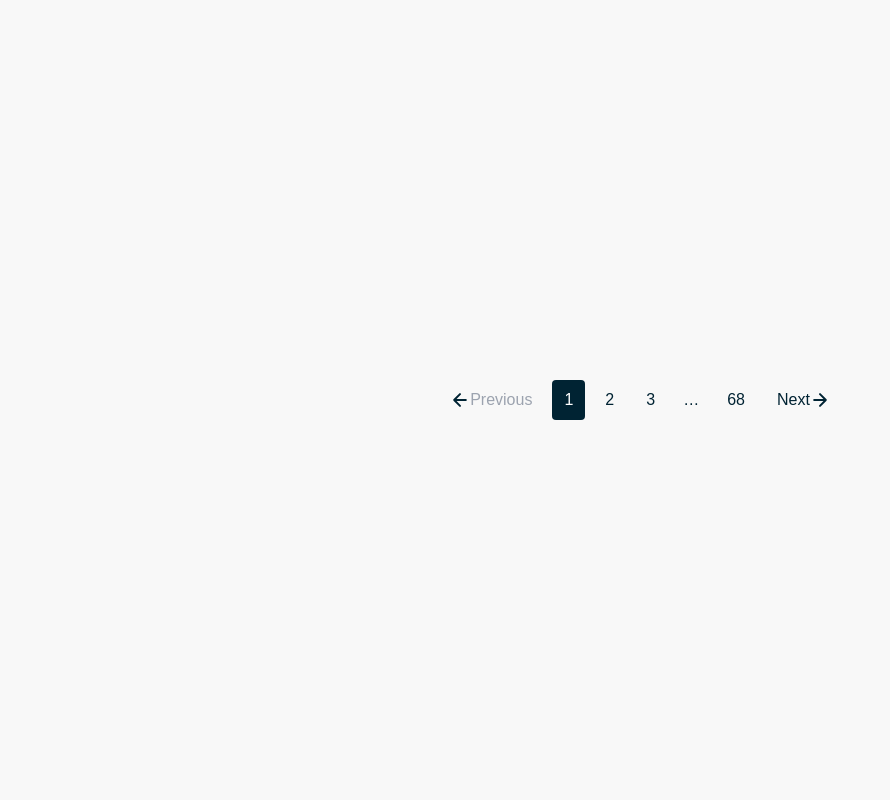
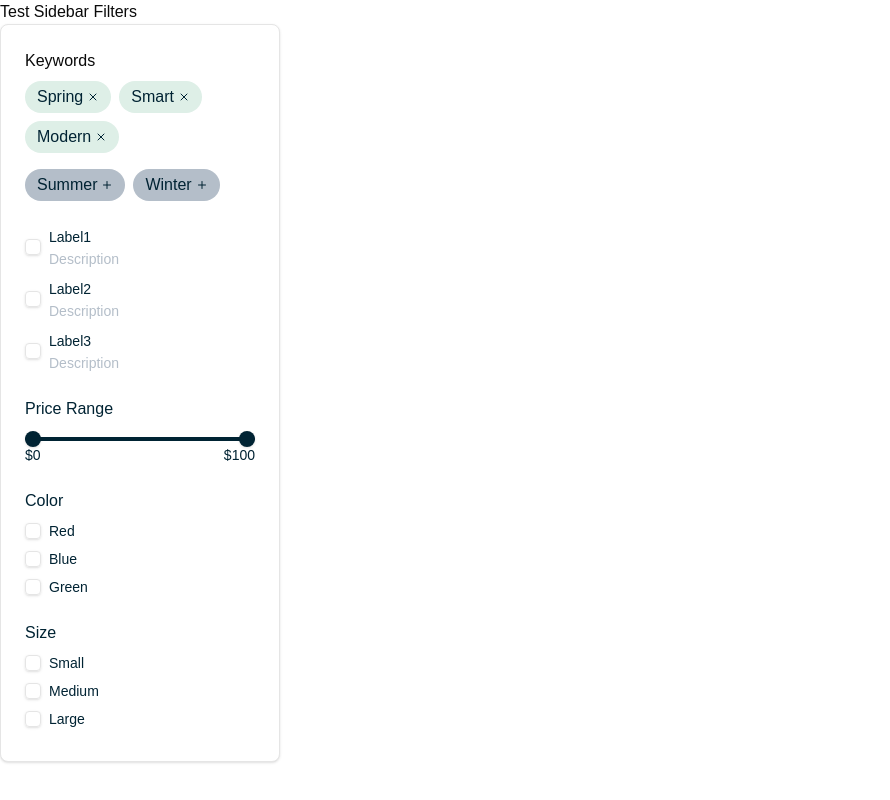
Before and after one commit to marvelous-007/offer-hub, a Next.js app: page /test in a window 1280 px wide. Shown: the whole page, without its empty margins (0-890 px from the left). Built offline with nearby package versions, Linux system fonts and the light colour scheme.

Commit message:
feat: change import to sideBar

```diff
--- a/package.json
+++ b/package.json
@@ -12,6 +12,7 @@
     "@hookform/resolvers": "^3.10.0",
     "@radix-ui/react-checkbox": "^1.1.3",
     "@radix-ui/react-label": "^2.1.1",
+    "@radix-ui/react-slider": "^1.2.2",
     "@radix-ui/react-slot": "^1.1.1",
     "class-variance-authority": "^0.7.1",
     "clsx": "^2.1.1",
--- a/src/app/test/page.tsx
+++ b/src/app/test/page.tsx
@@ -1,23 +1,14 @@
-"use client"
+import React from 'react';
+import ReactDOM from 'react-dom';
+import SidebarFilters from '../../components/ui/sideBarFilters';
 
-import React, { useState } from "react";
-import Pagination from "../../components/ui/pagination";
-
-export default function PaginationTest() {
-  const [currentPage, setCurrentPage] = useState(1);
-  const totalPages = 68;
-
-  const handlePageChange = (page: number) => {
-    setCurrentPage(page);
-  };
-
+const App = () => {
   return (
-    <div className="min-h-screen flex items-center justify-center bg-[#F8F8F8]">
-      <Pagination
-        currentPage={currentPage}
-        totalPages={totalPages}
-        onPageChange={handlePageChange}
-      />
+    <div>
+      <h1>Test Sidebar Filters</h1>
+      <SidebarFilters />
     </div>
   );
-}
+};
+
+export default App;
--- a/src/components/ui/sideBarFilters.tsx
+++ b/src/components/ui/sideBarFilters.tsx
@@ -1,20 +1,22 @@
 "use client";
+
 import { useState } from "react";
 import { Card } from "@/components/ui/card";
 import { Badge } from "@/components/ui/badge";
+import { Checkbox } from "@/components/ui/checkbox";
+import { Slider } from "@/components/ui/slider";
 import { X, Check, Plus } from "lucide-react";
-import * as Slider from "@radix-ui/react-slider";
 
 export default function SidebarFilters() {
-  const allKeywords = ["Spring", "Smart", "Modern", "Summer", "Winter"]; // Lista completa
-  const [keywords, setKeywords] = useState(["Spring", "Smart", "Modern"]); // Keywords activas
+  const allKeywords = ["Spring", "Smart", "Modern", "Summer", "Winter"];
+  const [keywords, setKeywords] = useState(["Spring", "Smart", "Modern"]);
   const [priceRange, setPriceRange] = useState([0, 100]);
-  const [checkedLabels, setCheckedLabels] = useState<string[]>([]); // Estado independiente para los "Labels"
+  const [checkedLabels, setCheckedLabels] = useState<string[]>([]);
   const [checkedColors, setCheckedColors] = useState<string[]>([]);
   const [checkedSizes, setCheckedSizes] = useState<string[]>([]);
   const colors = ["Red", "Blue", "Green"];
   const sizes = ["Small", "Medium", "Large"];
-  const labels = ["Label1", "Label2", "Label3"]; // Etiquetas para los checkboxes generales
+  const labels = ["Label1", "Label2", "Label3"];
 
   const updatePriceRange = (value: [number, number]) => {
     setPriceRange(value);
@@ -65,23 +67,16 @@ export default function SidebarFilters() {
       <div className="mb-6">
         {labels.map((label, index) => (
           <div key={index} className="flex items-center gap-2 mb-2">
-            <div
-              className={`w-5 h-5 flex items-center justify-center border rounded ${
-                checkedLabels.includes(label)
-                  ? "bg-[#002333] text-white"
-                  : "border-[#B4BEC9]"
-              }`}
-              onClick={() => {
-                const updatedLabels = checkedLabels.includes(label)
-                  ? checkedLabels.filter((l) => l !== label)
-                  : [...checkedLabels, label];
+            <Checkbox
+              id={`label-${index}`}
+              checked={checkedLabels.includes(label)}
+              onCheckedChange={(checked) => {
+                const updatedLabels = checked
+                  ? [...checkedLabels, label]
+                  : checkedLabels.filter((l) => l !== label);
                 setCheckedLabels(updatedLabels);
               }}
-            >
-              {checkedLabels.includes(label) && (
-                <Check className="w-4 h-4 text-white" />
-              )}
-            </div>
+            />
             <div>
               <label
                 htmlFor={`label-${index}`}
@@ -100,20 +95,14 @@ export default function SidebarFilters() {
         <h3 className="text-base font-medium mb-2 text-[#002333]">
           Price Range
         </h3>
-        <Slider.Root
-          className="relative flex items-center select-none touch-none w-full h-5"
+        <Slider
           value={priceRange}
           min={0}
           max={100}
           step={1}
-          onValueChange={updatePriceRange}
-        >
-          <Slider.Track className="bg-[#B4BEC9] relative flex-grow rounded-full h-1">
-            <Slider.Range className="absolute bg-[#002333] rounded-full h-full" />
-          </Slider.Track>
-          <Slider.Thumb className="block w-4 h-4 bg-[#002333] rounded-full" />
-          <Slider.Thumb className="block w-4 h-4 bg-[#002333] rounded-full" />
-        </Slider.Root>
+          onValueChange={(value) => setPriceRange(value)}
+          className="mt-4"
+        />
         <div className="flex justify-between mt-1 text-[#002333]">
           <span className="text-sm">${priceRange[0]}</span>
           <span className="text-sm">${priceRange[1]}</span>
@@ -125,23 +114,16 @@ export default function SidebarFilters() {
         <h3 className="text-base font-medium mb-2 text-[#002333]">Color</h3>
         {colors.map((color, index) => (
           <div key={index} className="flex items-center gap-2 mb-2">
-            <div
-              className={`w-5 h-5 flex items-center justify-center border rounded ${
-                checkedColors.includes(color)
-                  ? "bg-[#002333] text-white"
-                  : "border-[#B4BEC9]"
-              }`}
-              onClick={() => {
-                const updatedColors = checkedColors.includes(color)
-                  ? checkedColors.filter((c) => c !== color)
-                  : [...checkedColors, color];
+            <Checkbox
+              id={`color-${index}`}
+              checked={checkedColors.includes(color)}
+              onCheckedChange={(checked) => {
+                const updatedColors = checked
+                  ? [...checkedColors, color]
+                  : checkedColors.filter((c) => c !== color);
                 setCheckedColors(updatedColors);
               }}
-            >
-              {checkedColors.includes(color) && (
-                <Check className="w-4 h-4 text-white" />
-              )}
-            </div>
+            />
             <label
               htmlFor={`color-${index}`}
               className="text-sm text-[#002333]"
@@ -157,23 +139,16 @@ export default function SidebarFilters() {
         <h3 className="text-base font-medium mb-2 text-[#002333]">Size</h3>
         {sizes.map((size, index) => (
           <div key={index} className="flex items-center gap-2 mb-2">
-            <div
-              className={`w-5 h-5 flex items-center justify-center border rounded ${
-                checkedSizes.includes(size)
-                  ? "bg-[#002333] text-white"
-                  : "border-[#B4BEC9]"
-              }`}
-              onClick={() => {
-                const updatedSizes = checkedSizes.includes(size)
-                  ? checkedSizes.filter((s) => s !== size)
-                  : [...checkedSizes, size];
+            <Checkbox
+              id={`size-${index}`}
+              checked={checkedSizes.includes(size)}
+              onCheckedChange={(checked) => {
+                const updatedSizes = checked
+                  ? [...checkedSizes, size]
+                  : checkedSizes.filter((s) => s !== size);
                 setCheckedSizes(updatedSizes);
               }}
-            >
-              {checkedSizes.includes(size) && (
-                <Check className="w-4 h-4 text-white" />
-              )}
-            </div>
+            />
             <label htmlFor={`size-${index}`} className="text-sm text-[#002333]">
               {size}
             </label>
--- /dev/null
+++ b/src/components/ui/slider.tsx
@@ -0,0 +1,26 @@
+"use client";
+
+import * as React from "react";
+import * as SliderPrimitive from "@radix-ui/react-slider";
+
+const Slider = React.forwardRef<
+  React.ElementRef<typeof SliderPrimitive.Root>,
+  React.ComponentPropsWithoutRef<typeof SliderPrimitive.Root>
+>(({ className, ...props }, ref) => (
+  <SliderPrimitive.Root
+    ref={ref}
+    className={`relative flex w-full touch-none select-none items-center ${className}`}
+    {...props}
+  >
+    <SliderPrimitive.Track className="relative h-1 w-full grow overflow-hidden rounded-full bg-[#DEEFE7]">
+      <SliderPrimitive.Range className="absolute h-full bg-[#002333]" />
+    </SliderPrimitive.Track>
+
+    <SliderPrimitive.Thumb className="block h-4 w-4 rounded-full bg-[#002333] shadow focus:outline-none focus:ring-1 focus:ring-[#002333]" />
+
+    <SliderPrimitive.Thumb className="block h-4 w-4 rounded-full bg-[#002333] shadow focus:outline-none focus:ring-1 focus:ring-[#002333]" />
+  </SliderPrimitive.Root>
+));
+Slider.displayName = SliderPrimitive.Root.displayName;
+
+export { Slider };
```
Also changed, not shown: 1 other file (tests, documents, lock files or other folders).
